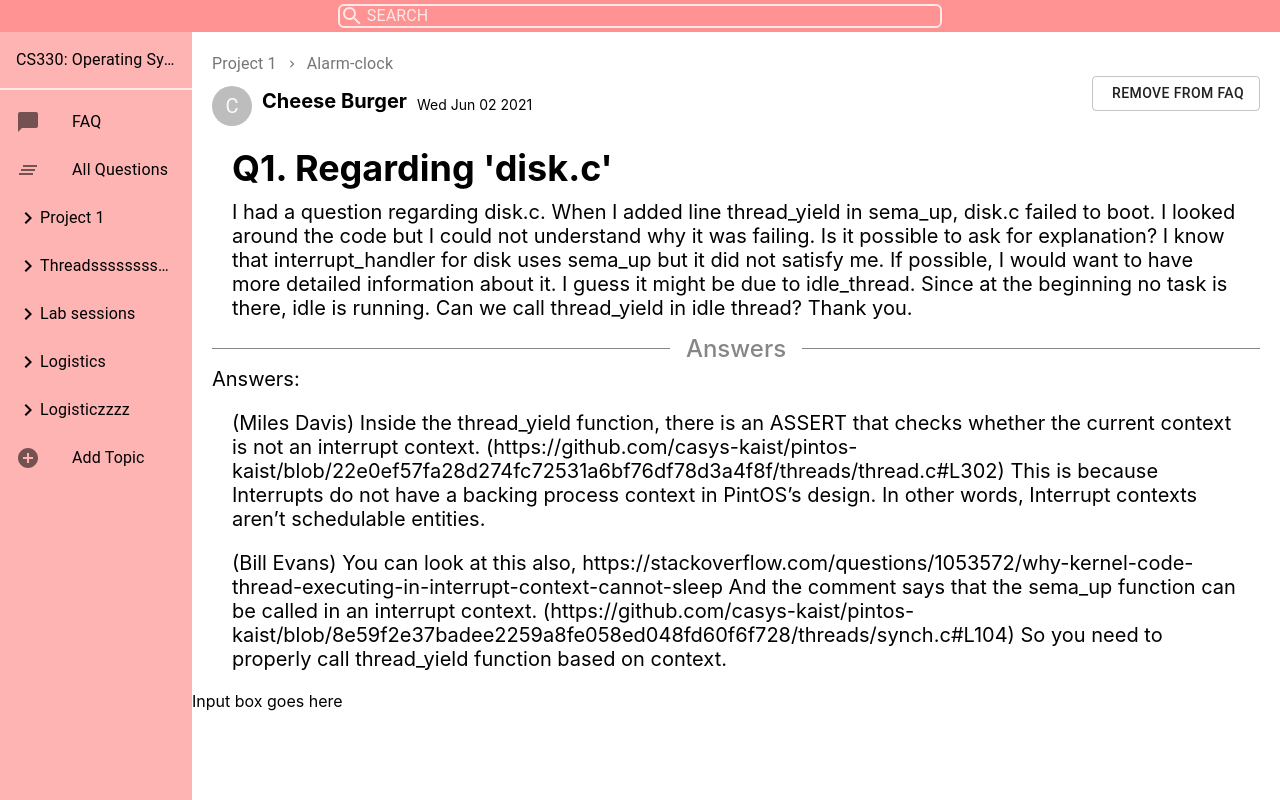
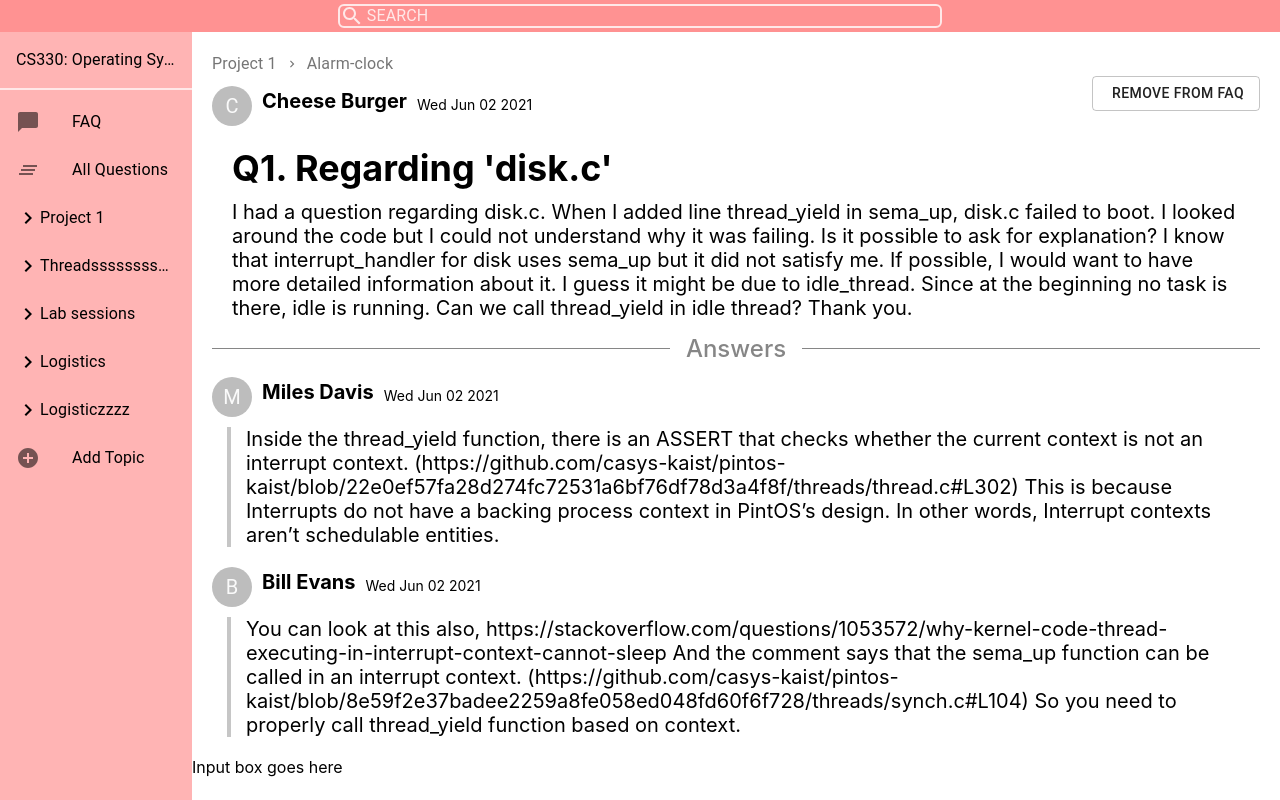
Before and after one commit to busankimchi/CS374-design-project, a React (Create React App) app: page /faq in a window 1280 px wide. Built offline with nearby package versions, Linux system fonts and the light colour scheme; no server answers; the database is empty.

Commit message:
Add answer content

```diff
--- /dev/null
+++ b/src/components/Contents/AnswerDisplay.tsx
@@ -0,0 +1,38 @@
+import { FC } from 'react';
+import styled from 'styled-components';
+import {Box, Avatar} from '@material-ui/core';
+import { AnswerContent } from '../../utils/types';
+import { UserInfo } from './UserInfo'
+
+interface AnswerDisplayProp {
+  answer: AnswerContent,
+};
+
+export const AnswerDisplay: FC<AnswerDisplayProp> = ({ answer }) => {
+  return (
+  <AnswerBox>
+    <UserInfo userName={answer.name} time={answer.time}/>
+    <AnswerContentWrapper>
+      <AnswerContentBox>
+        {answer.content}
+      </AnswerContentBox>
+    </AnswerContentWrapper>
+  </AnswerBox>
+  );
+};
+
+const AnswerBox = styled(Box)`
+  margin-bottom: 20px;
+`;
+
+const AnswerContentWrapper = styled(Box)`
+  margin-left: 15px;
+  border-left: solid;
+  border-color: #C6C6C6;
+  border-width: 4px;
+`;
+
+const AnswerContentBox = styled(Box)`
+  margin-left: 15px;
+  font-size: 20px;
+`;
--- a/src/components/Contents/QnADisplay.tsx
+++ b/src/components/Contents/QnADisplay.tsx
@@ -6,6 +6,7 @@ import { UserInfo } from './UserInfo'
 import { AnswerDivider } from './AnswerDivider'
 import { dummyQuestion, dummyAnswers } from '../../utils/dummyDatas'
 import { FAQButton } from './FAQButton'
+import { AnswerDisplay } from './AnswerDisplay'
 
 interface QuestionIdProp { questionId: number; };
 
@@ -17,11 +18,7 @@ export const QnADisplay: FC<QuestionIdProp> = ({questionId}) => {
   const answersElem: Array<JSX.Element> = [];
 
   answers.forEach((answer) =>
-    answersElem.push(
-      <QnADisplayBox>
-        ({answer.name}) {answer.content}
-      </QnADisplayBox>,
-    ),
+    answersElem.push(<AnswerDisplay answer={answer}/>),
   );
 
   const [isFaq, setIsFaq] = useState(question.isFaq);
@@ -34,35 +31,23 @@ export const QnADisplay: FC<QuestionIdProp> = ({questionId}) => {
   return (
     <QnADisplayBox>
       <Box>
-        {' '}
-        {/* Question */}
         <Breadcrumbs separator={<NavigateNextIcon style={{ fontSize: 14 }} />} aria-label="breadcrumb">
           <BreadcrumbElem color="textSecondary">{question.topic}</BreadcrumbElem>
           <BreadcrumbElem color="textSecondary">{question.subtopic}</BreadcrumbElem>
         </Breadcrumbs>
         <QuestionTopBox>
-          <UserInfo userName={question.name} date={question.time}/>
+          <UserInfo userName={question.name} time={question.time}/>
           <FAQButton isFaq={isFaq} changeIsFaq={changeIsFaq}/>
         </QuestionTopBox>
         <QuestionBox>
-          <QuestionTitleBox>
-            Q{questionId}. {question.title}
-          </QuestionTitleBox>
-          <QuestionContentBox>
-            {question.content}
-          </QuestionContentBox>
+          <QuestionTitleBox>Q{questionId}. {question.title}</QuestionTitleBox>
+          <QuestionContentBox>{question.content}</QuestionContentBox>
         </QuestionBox>
       </Box>
-      <Box> {/* Divider */}
-        <AnswerDivider/>
-      </Box>
-      <Box> {/* Divider */}</Box>
-      <Box>
-        {' '}
-        {/* Answers */}
-        Answers: <br />
-        {answersElem}
-      </Box>
+
+      <AnswerDivider/>
+
+      <Box>{answersElem}</Box>
     </QnADisplayBox>
   );
 };
--- a/src/components/Contents/UserInfo.tsx
+++ b/src/components/Contents/UserInfo.tsx
@@ -4,15 +4,15 @@ import {Box, Avatar} from '@material-ui/core';
 
 interface UserInfoProp {
     userName: string,
-    date: Date,
+    time: Date,
 };
 
-export const UserInfo: FC<UserInfoProp> = ({userName, date}) => {
+export const UserInfo: FC<UserInfoProp> = ({userName, time}) => {
   return (
   <UserBox>
     <UserAvatar>{userName[0]}</UserAvatar>
     <UserNameBox>{userName}</UserNameBox>
-    <TimeBox>{date.toDateString()}</TimeBox>
+    <TimeBox>{time.toDateString()}</TimeBox>
   </UserBox>
   );
 };
```
